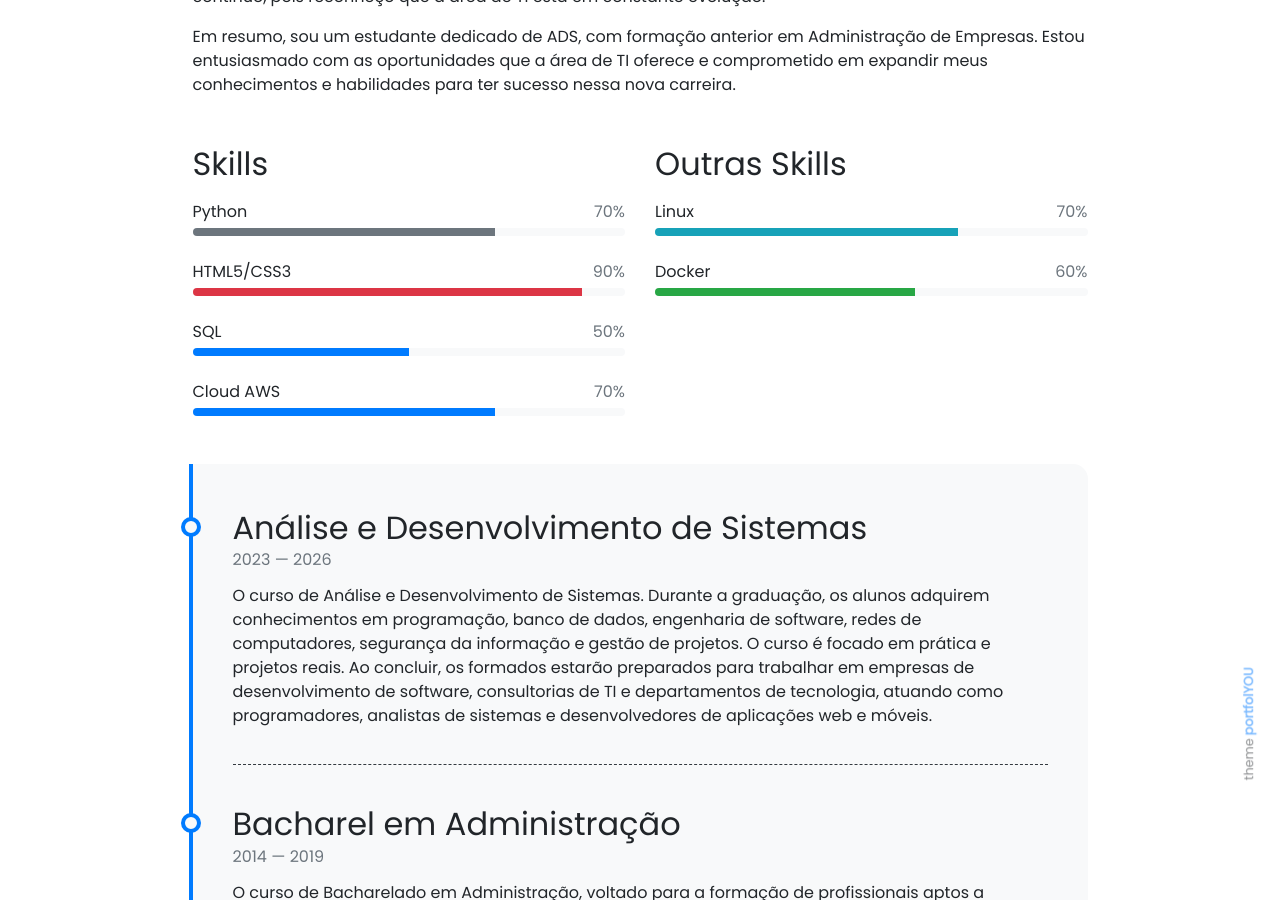
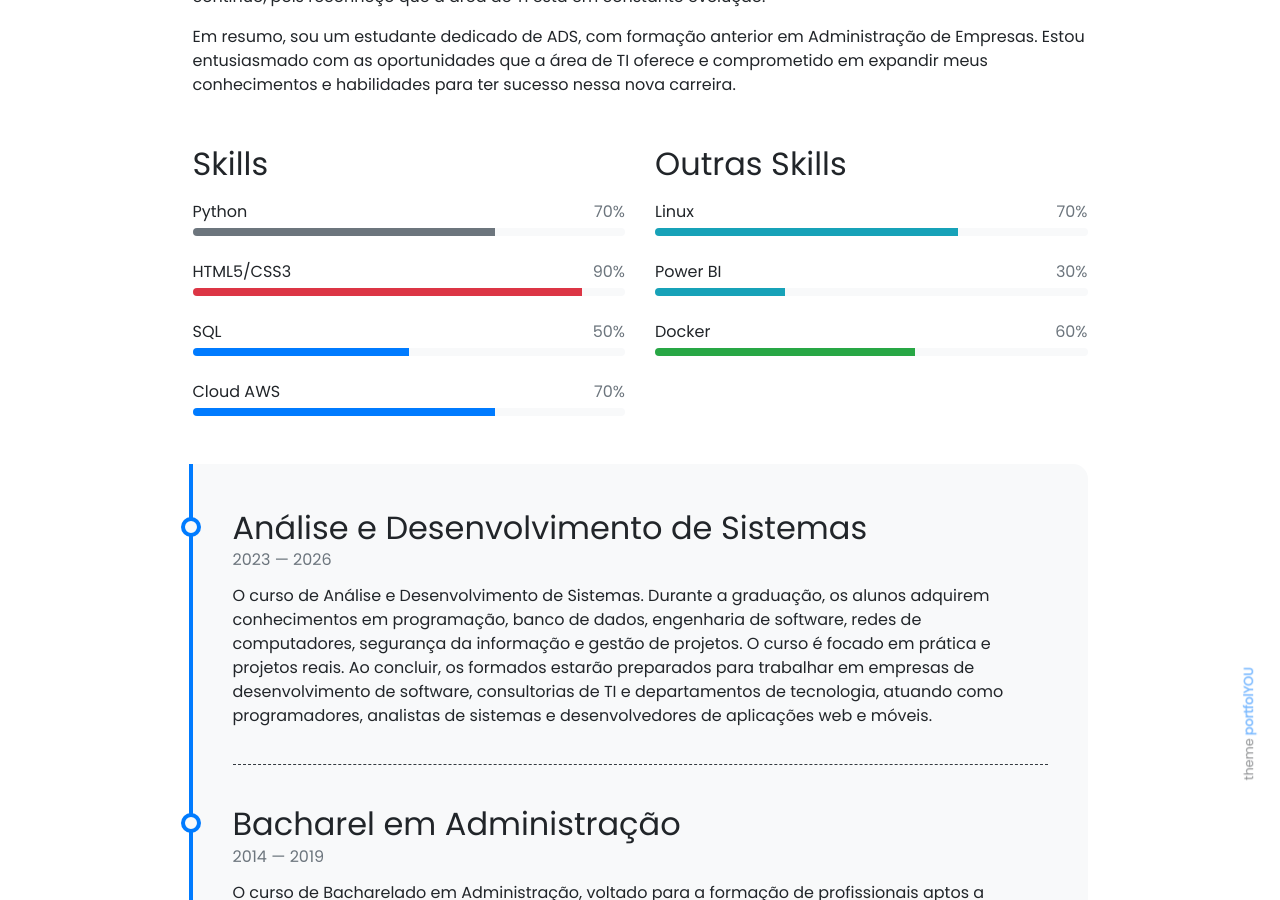
Before and after one commit to Vanessamachado93/Vanessamachado93.github.io, a Jekyll site: the page built from pages/about.md, in a window 1280 px wide and 900 px high, scrolled down 825 px. Built offline with Jekyll 4.4.1, drawn with Linux system fonts in a browser that asks for light colours; nearby versions of some CDN libraries; emoji names are drawn with the system emoji font.

Commit message:
Ajustes nas skills

```diff
--- a/_data/other-skills.yml
+++ b/_data/other-skills.yml
@@ -1,5 +1,9 @@
 - name: Linux
   percentage: 70
+  color: info
+
+- name: Power BI
+  percentage: 30
   color: info
 
 - name: Docker
```
Also changed, not shown: _posts/2023-07-03-pandas-python.md (line endings or trailing spaces).
